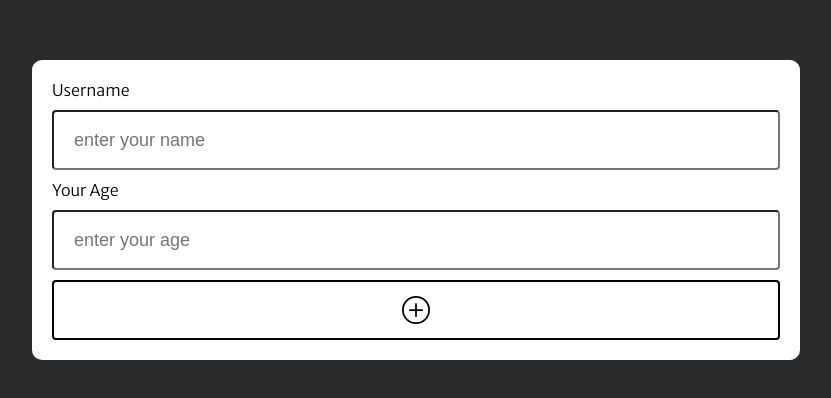
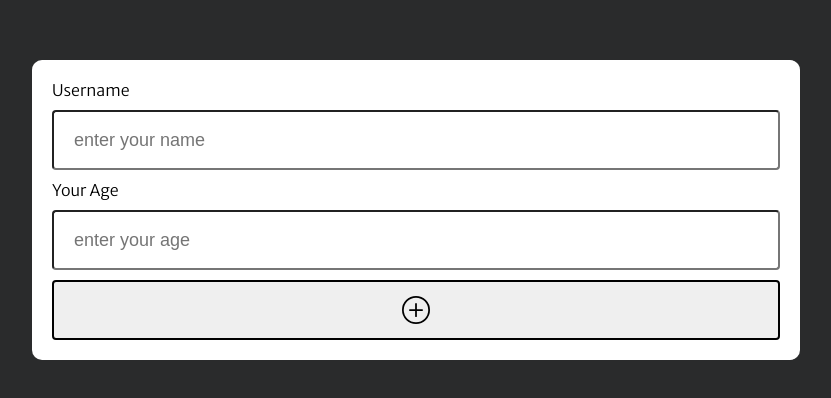
Before and after one commit to Mahyarnafisi/addingapp, a React (Create React App) app: page / in a window 1280 px wide. Shown: the part 190-588 px from the top of the page, without its empty margins (224-1055 px from the left). Built offline with nearby package versions, Linux system fonts and the light colour scheme.

Commit message:
bug fix custom Button component used Div rather then button tag

```diff
--- a/src/components/UI/Button.js
+++ b/src/components/UI/Button.js
@@ -2,6 +2,6 @@ import React from "react";
 import styles from "../style/UI/Button.module.css";
 
 const Button = (props) => {
-  return <div className={`${styles.btn} ${props.className}`}>{props.children}</div>;
+  return <button className={`${styles.btn} ${props.className}`}>{props.children}</button>;
 };
 export default Button;
--- a/src/components/user/AddUser.js
+++ b/src/components/user/AddUser.js
@@ -12,7 +12,7 @@ function AddUser() {
   /*Submit function*/
   const addUserHandler = (e) => {
     e.preventDefault();
-    console.log("submitted");
+    console.log(enteredAge, enteredUsername);
   };
 
   /*updating username input state */
```
